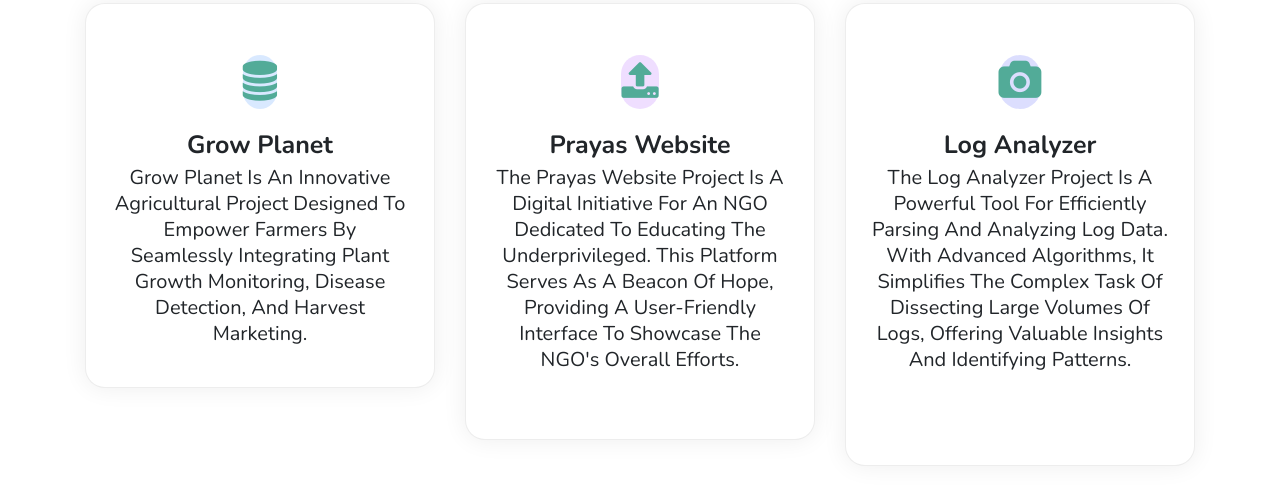
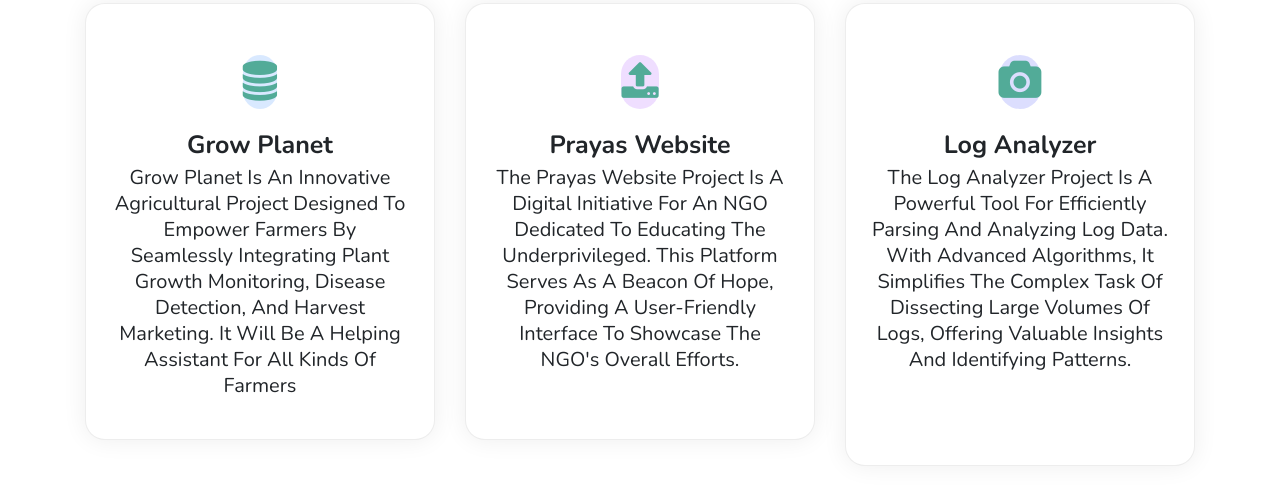
Before and after one commit to SubhamPanda2003/buildwithpeers, a plain HTML site: page index.html in a window 1280 px wide. Shown: the part 2539-3043 px from the top of the page. Drawn offline with nearby package versions, Linux system fonts and the light colour scheme.

Commit message:
Update index.html

```diff
--- a/index.html
+++ b/index.html
@@ -87,7 +87,7 @@
                <p> <strong>Real-Time Project Collaboration:</strong> Engage in hands-on, live projects, working collaboratively with your peers.</p>
                <p><strong>Resume-Boosting Projects:</strong> Build impressive projects under expert guidance, enhancing your resume.</p>
                <p> <strong>Certificate of Completion:</strong> Receive a certificate upon successfully executing all tasks, validating your skills.</p>
-                 <p> <strong> Refund Guarantee:</strong> Apply for a refund within 5 days from joining if the program doesn't meet your expectations – because your satisfaction is our priority!</p>
+                <p> <strong> Refund Guarantee:</strong> Apply for a refund within 5 days from joining if the program doesn't meet your expectations – because your satisfaction is our priority!</p>
 
             <p><b> All of the above for just Rs 100!</b></p>
 
@@ -153,7 +153,7 @@
           <div class="item"> <span class="icon feature_box_col_four"><i class="fa fa-database"></i></span>
             <h1><b>Grow Planet</b></h1>
 
-            <p>Grow Planet is an innovative agricultural project designed to empower farmers by seamlessly integrating plant growth monitoring, disease detection, and harvest marketing. <br></p>
+            <p>Grow Planet is an innovative agricultural project designed to empower farmers by seamlessly integrating plant growth monitoring, disease detection, and harvest marketing. It will be a helping assistant for all kinds of farmers <br></p>
           </div>
         </div>
 
```
